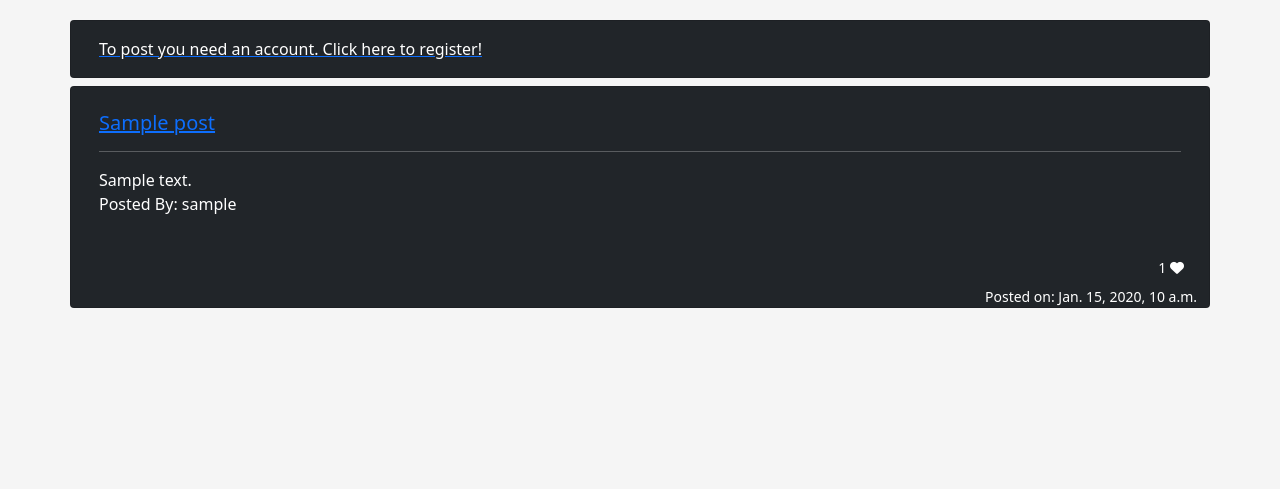
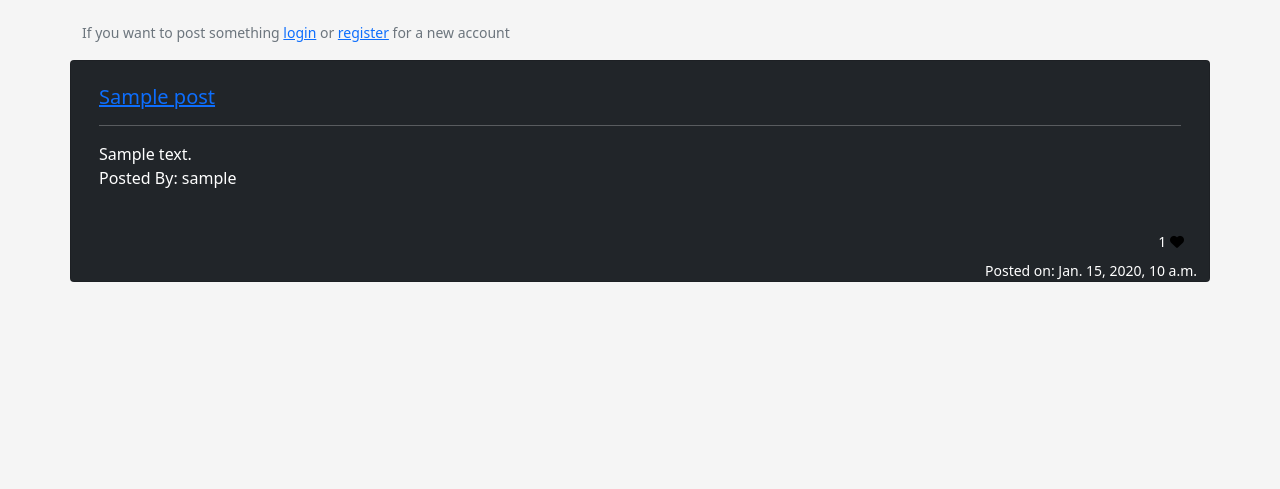
Before and after one commit to Code-Institute-Submissions/Knasten-forum_JanResub, a Django app: a page that uses templates/postlist.html in a window 1280 px wide. Shown: the part 58-547 px from the top of the page. Run offline with Django 3.2, Linux system fonts and the light colour scheme; tables that the repository leaves empty hold one stand-in row (values such as "Sample post"); some libraries are stand-ins or nearby versions.

Commit message:
fix likes in postlist view, style add post button

```diff
--- a/forum/views.py
+++ b/forum/views.py
@@ -31,12 +31,17 @@ class PostList(View):
         queryset = Game.objects.all()
         game = get_object_or_404(queryset, name=name)
         posts = game.forum_posts.all()
+        likes = []
+        for post in posts:
+            if post.likes.filter(id=self.request.user.id).exists():
+                likes.append(post.id)
         return render(
             request,
             "postlist.html",
             {
                 'posts': posts,
                 'game': game,
+                'likes': likes,
             },
         )
 
--- a/static/css/style.css
+++ b/static/css/style.css
@@ -14,8 +14,13 @@ body {
 .post-body {
     background-color: slategrey;
 }
+
 .red {
     color: red;
+}
+
+.black {
+    color: black;
 }
 
 .owned {
--- a/templates/postlist.html
+++ b/templates/postlist.html
@@ -5,19 +5,20 @@
 <!-- Contains all the posts -->
 <div class="container">
   <div class="row align-items-start">
-    <div class="card mb-2 bg-dark text-white">
-      <div class="card-body p-2 p-sm-3">
         {% if user.is_authenticated %}
-        <a class="stretched-link" href="{% url 'add-post' game.name %}">
-          <p class="mb-1 d-inline text-white">Have anything to share? Feel free to click me.</p>
-        </a>
+        <div class="col-12 mb-3">
+          <a class="btn bg-dark text-white" href="{% url 'add-post' game.name %}">
+              Add a post
+          </a>
+        </div>
         {% else %}
-        <a class="stretched-link" href="{% url 'account_signup' %}">
-          <p class="mb-1 d-inline text-white">To post you need an account. Click here to register!</p>
-        </a>
+        <div class="col-12 mb-3">
+          <small class="text-muted">If you want to post something
+            <a class="text-link" href="{% url 'account_login' %}">login</a> or <a class="text-link" href="{% url 'account_signup' %}">register</a>
+            for a new account
+          </small>
+        </div>
         {% endif %}
-      </div>
-    </div>
     {% for post in posts %}
     <div class="card bg-dark text-white">
       <div class="card-body p-2 p-sm-3">
@@ -34,7 +35,13 @@
       </div>
         <form action="{% url 'post_like' post.id %}" method="POST" class="d-flex w-100 justify-content-end">
           {% csrf_token %}
-          <button type="submit" name="post_id" value="{{ post.id }}" class="btn text-white"><small>{{ post.likes.count }} <i class="fas fa-heart"></i></small></button>
+          <button type="submit" name="post_id" value="{{ post.id }}" class="btn text-white"><small>{{ post.likes.count }}
+            {% if post.id in likes %}
+            <i class="fas fa-heart red"></i>
+            {% else %}
+            <i class="fas fa-heart black"></i>
+            {% endif %}
+          </small></button>
         </form>
       <div class="d-flex justify-content-end">
         <small>Posted on: {{ post.created_on }}</small>
```
